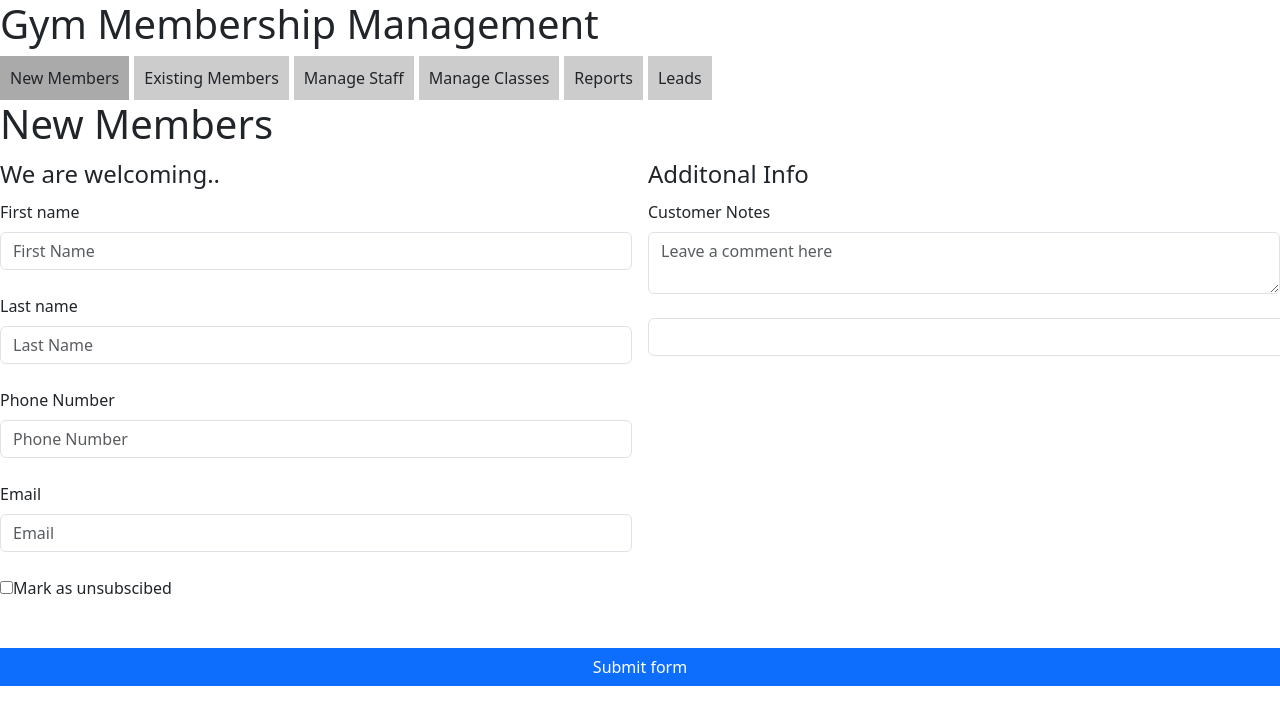
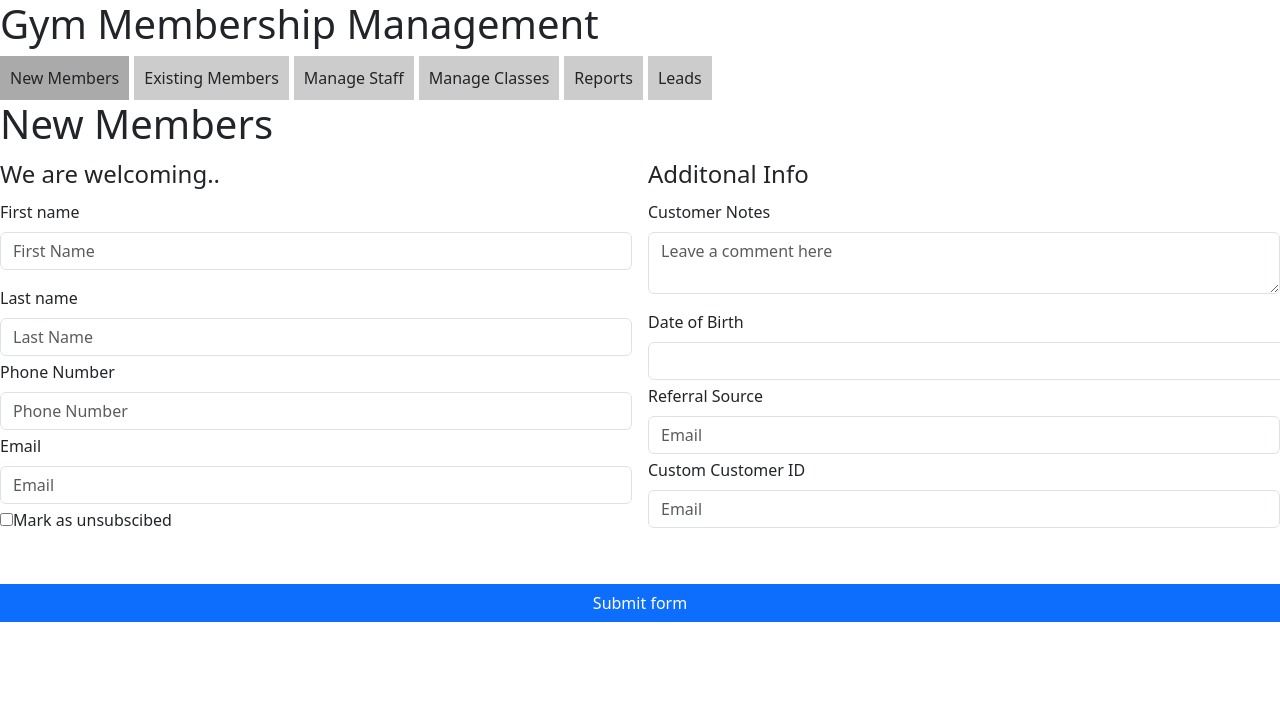
Before and after one commit to sgill994/gym-mgmt-app, a React app: page / in a window 1280 px wide. Shown: the top 724 px of the page. Built offline with nearby package versions, Linux system fonts and the light colour scheme.

Commit message:
form 2
half way done the form

```diff
--- a/src/components/NewMemberForm.js
+++ b/src/components/NewMemberForm.js
@@ -1,7 +1,16 @@
-import React, { useState } from 'react';
+import React, { useState, useEffect } from 'react';
 import 'bootstrap-datepicker/dist/js/bootstrap-datepicker';
+import $ from 'jquery'; // Import jQuery
 
 const NewMemberForm = ({ addMember }) => {
+
+  useEffect(() => {
+    $('#datepicker').datepicker({
+      format: 'mm/dd/yyyy', // specify your desired format
+      autoclose: true
+      // Other options you might need...
+    });
+  }, []);
 
   const [validated, setValidated] = useState(false);
 
@@ -28,14 +37,6 @@ const NewMemberForm = ({ addMember }) => {
       setValidated(true);
     }
 
-    useEffect(() => {
-      $('#datepicker').datepicker({
-        format: 'mm/dd/yyyy', // specify your desired format
-        autoclose: true
-        // Other options you might need...
-      });
-    }, []);
-
   };
 
   return (
@@ -43,42 +44,57 @@ const NewMemberForm = ({ addMember }) => {
 
       <div className = 'customerWelcome'>
         <legend>We are welcoming..</legend>
+        <div class="mb-3">
             <label htmlFor="validationCustom01" className="form-label">First name</label>
             <input type="text" className="form-control" id="validationCustom01" placeholder="First Name" name="firstName" required />
             <div className="invalid-feedback">Please add First Name!</div>
-        <br/>
+        </div>
+        <div class="mb-1">
             <label htmlFor="validationCustom02" className="form-label">Last name</label>
             <input type="text" className="form-control" id="validationCustom02" placeholder="Last Name" name="lastName" required />
             <div className="invalid-feedback">Looks good!</div>
-        <br />
+        </div>
+        <div class="mb-1">
             <label htmlFor="validationCustom03" className="form-label">Phone Number</label>
             <input type="text" className="form-control" id="validationCustom03" placeholder="Phone Number" name="phoneNumber" required />
             <div className="invalid-feedback">Looks good!</div>
-        <br />
-          <label htmlFor="validationCustom03" className="form-label">Email</label>
+        </div>
+        <div class="mb-1">
+            <label htmlFor="validationCustom04" className="form-label">Email</label>
             <input type="text" className="form-control" id="validationCustom04" placeholder="Email" name="email" required />
             <div className="invalid-feedback">Looks good!</div>
-       <br/>
+        </div>
+        <div class="mb-1">
           <input  type="checkbox" value="notSub" id="flexCheckDefault"/>
-          <label for="flexCheckDefault">
+          <label htmlFor="flexCheckDefault">
             Mark as unsubscibed
           </label>
+        </div>
       </div>
 
       <div className = 'customerAdditionalInfo'>
         <legend>Additonal Info</legend>
-
-        <label htmlFor="validationCustom03" className="form-label">Customer Notes</label>
-        <br/>
-        <textarea className="form-control" placeholder="Leave a comment here" style={{width:'100%'}} name="customerComments"></textarea>
-        <br/>
-        <div class="input-group date" data-provide="datepicker">
-          <input type="text" class="form-control"/>
-          <div class="input-group-addon">
-              <span class="glyphicon glyphicon-th"></span>
+        <div class="mb-3">
+          <label htmlFor="validationCustom05" className="form-label">Customer Notes</label>
+          <textarea className="form-control" placeholder="Leave a comment here" id="validationCustom05" name="customerComments"></textarea>
+        </div>
+        <div class="mb-1">
+          <label htmlFor="validationCustom06" className="form-label">Date of Birth</label><br/>
+          <div className="input-group date" data-provide="datepicker">
+            <input type="text" className="form-control" id='validationCustom06' name="dateOfBirth"/>
+            <div className="input-group-addon">
+              <span className="glyphicon glyphicon-th"></span>
             </div>
           </div>
-
+        </div>
+        <div class="mb-1">
+            <label htmlFor="validationCustom07" className="form-label">Referral Source</label>
+            <input type="text" className="form-control" id="validationCustom07" placeholder="Email" name="referralSource" />
+        </div>
+        <div class="mb-1">
+            <label htmlFor="validationCustom08" className="form-label">Custom Customer ID</label>
+            <input type="text" className="form-control" id="validationCustom08" placeholder="Email" name="customCustomerID" />
+        </div>
       </div>
 
       <div className = 'customerAddress'>
```
Lines whose indentation alone changed are shown as unchanged.
